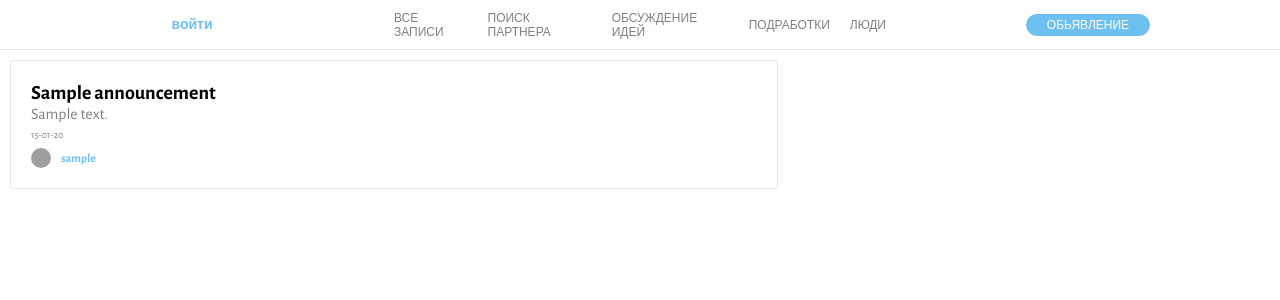
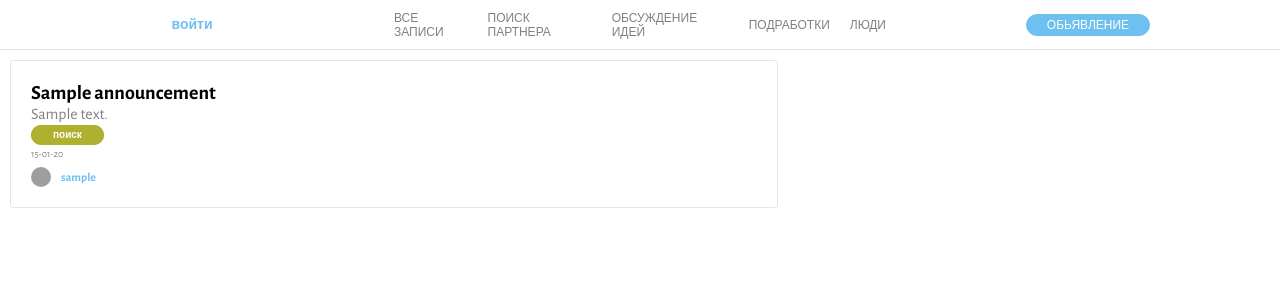
Before and after one commit to YauheniRusinchuk/project, a Django app: page /all/ in a window 1280 px wide. Shown: the top 300 px of the page. Run offline with Django 3.2, Linux system fonts and the light colour scheme; tables that the repository leaves empty hold one stand-in row (values such as "Sample post"); grey boxes are pictures that could not be loaded.

Commit message:
style type

```diff
--- a/src/static/css/style.css
+++ b/src/static/css/style.css
@@ -291,6 +291,15 @@
     color: grey;
 }
 
+.lists .item .type_post {
+    border: 2px solid #b0b030;
+    color: white;
+    background-color: #b0b030;
+    padding: 3px 20px;
+    border-radius: 20px;
+    font-weight: bold;
+}
+
 .lists .item a {
     text-decoration: none;
     color: black;
@@ -358,9 +367,3 @@
     font-size: 12px;
     font-weight: bold;
 }
-
-.item .type_post {
-    padding: 3px 20px;
-    border-radius: 3px;
-    color: white;
-}
--- a/src/templates/announcement/index.html
+++ b/src/templates/announcement/index.html
@@ -6,7 +6,7 @@
         {% for object in object_list %}
             <div class="item">
                 <a href="{{object.get_absolute_url}}">{{object.title}}</a>
-                <p>{{object.text}}</p>
+                <p>{{object.text}}<br/><span class='type_post'>{{object.type}}</span></p>
                 <span>{{ object.created|date:"d-m-y" }}</span>
                 <div class="author_info">
                     {% if object.profile.avatar %}
```
